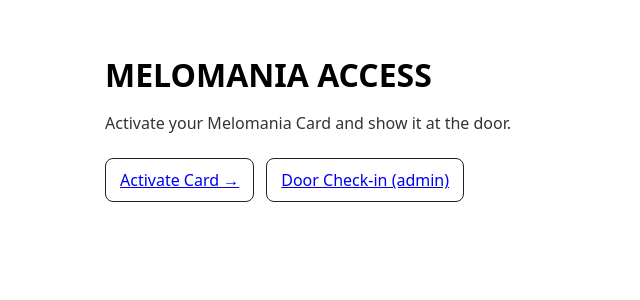
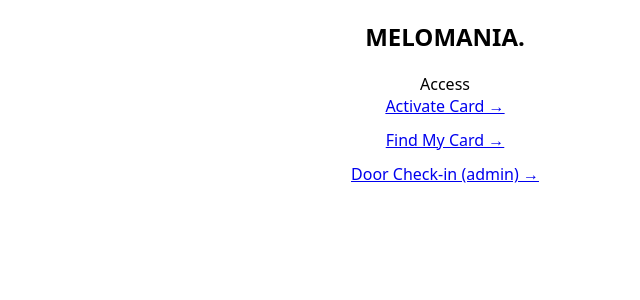
Before and after one commit to armiiinsaber/MELOMANIA-CARD, a Next.js app: page / in a window 1280 px wide. Shown: the top 300 px of the page, without its empty margins (195-835 px from the left). Built offline with nearby package versions, Linux system fonts and the light colour scheme.

Commit message:
Update page.tsx

```diff
--- a/src/app/page.tsx
+++ b/src/app/page.tsx
@@ -1,19 +1,15 @@
 export default function Home() {
   return (
-    <main style={{ padding: 24, maxWidth: 680, margin: "0 auto" }}>
-      <h1 style={{ marginBottom: 8 }}>MELOMANIA ACCESS</h1>
-      <p style={{ opacity: 0.8, marginBottom: 24 }}>
-        Activate your Melomania Card and show it at the door.
-      </p>
-
-      <div style={{ display: "flex", gap: 12 }}>
-        <a href="/activate" style={{ padding: "10px 14px", border: "1px solid #222", borderRadius: 8 }}>
-          Activate Card →
-        </a>
-        <a href="/checkin" style={{ padding: "10px 14px", border: "1px solid #222", borderRadius: 8 }}>
-          Door Check-in (admin)
-        </a>
-      </div>
+    <main className="page">
+      <section className="card" style={{textAlign:'center'}}>
+        <h1 className="brand">MELOMANIA<span className="dot">.</span></h1>
+        <div className="subtle">Access</div>
+        <div style={{display:'grid', gap:12, maxWidth:360, margin:'0 auto'}}>
+          <a className="btn" href="/activate">Activate Card →</a>
+          <a className="btn" href="/my-card">Find My Card →</a>
+          <a className="btn" href="/checkin">Door Check-in (admin) →</a>
+        </div>
+      </section>
     </main>
   );
 }
```
